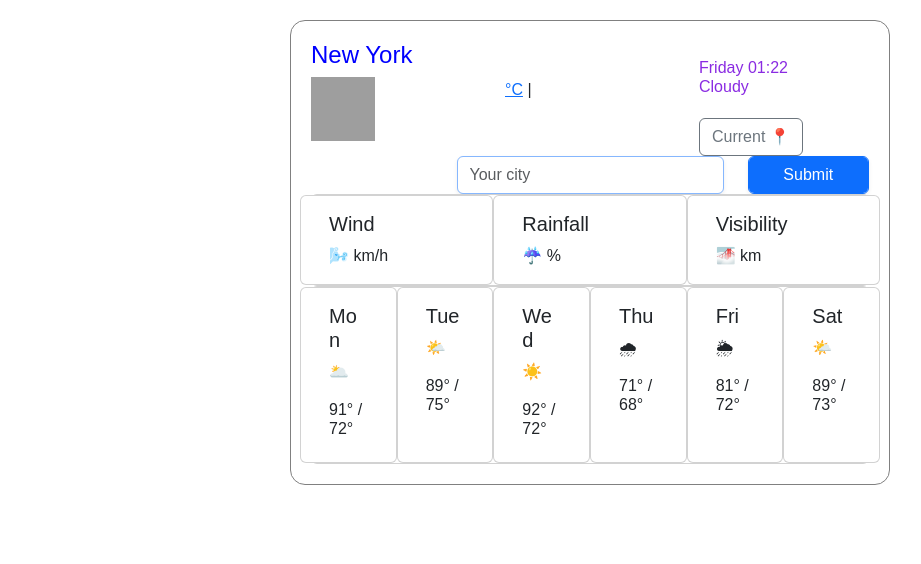
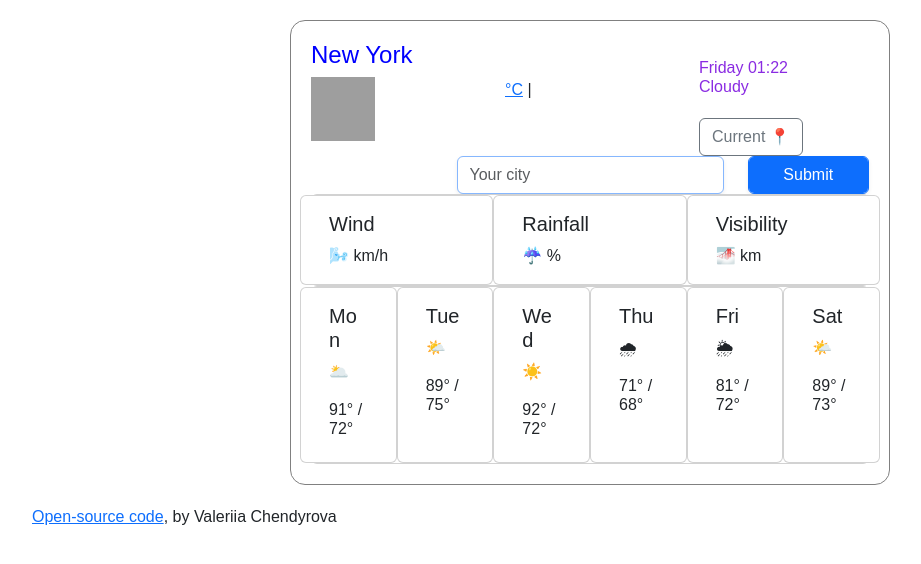
Before and after one commit to vcval/v-weather-app, a plain HTML site: page index.html in a window 1280 px wide. Shown: the whole page, without its empty margins (50-971 px from the left). Drawn offline with nearby package versions, Linux system fonts and the light colour scheme; no server answers; grey boxes are pictures that could not be loaded.

Commit message:
Added open-source code reference

```diff
--- a/index.html
+++ b/index.html
@@ -147,6 +147,10 @@
           crossorigin="anonymous"
         ></script>
       </div>
+      <p>
+        <a href="https://github.com/vcval/v-weather-app">Open-source code</a>,
+        by Valeriia Chendyrova
+      </p>
     </div>
   </body>
 </html>
```
